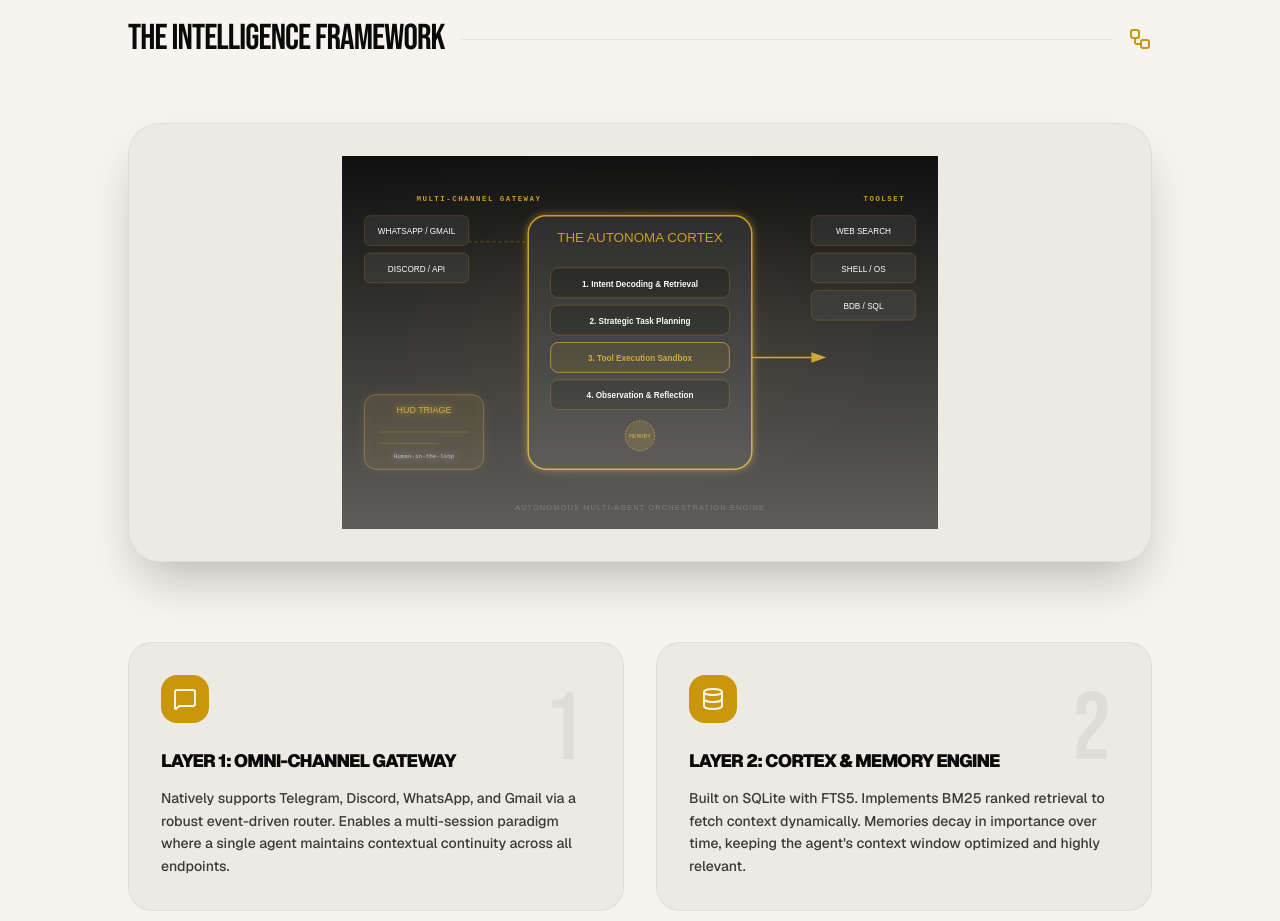
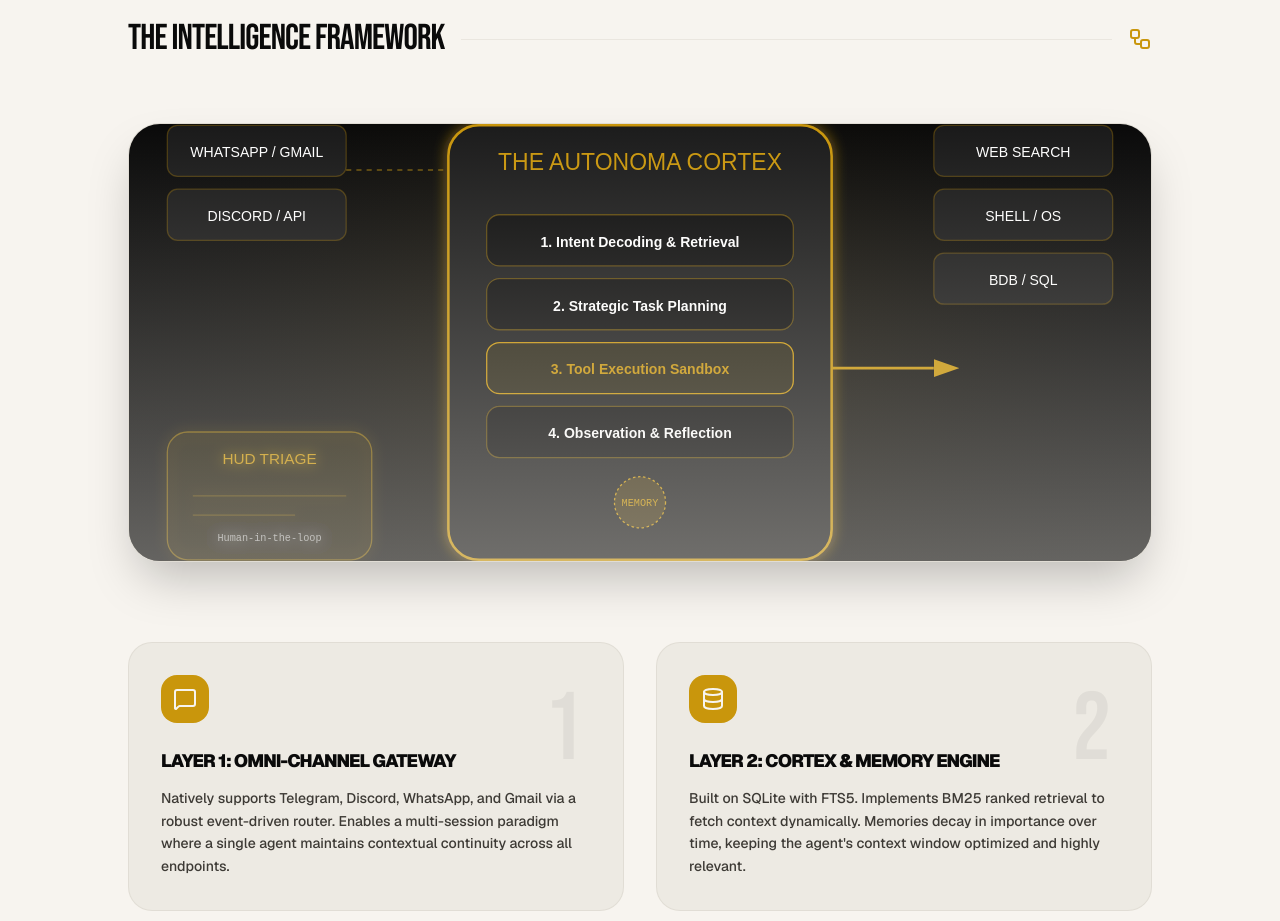
Before and after one commit to MuhammadUsmanGM/Portfolio, a Next.js app: page /projects/autonoma in a window 1280 px wide. Shown: the part 1320-2241 px from the top of the page. Built offline with nearby package versions, Linux system fonts and the light colour scheme.

Commit message:
style(case-studies): updated diagram svgs to object-cover for seamless edge-to-edge fit

```diff
--- a/app/projects/autonoma/page.tsx
+++ b/app/projects/autonoma/page.tsx
@@ -148,7 +148,7 @@ const AutonomaCaseStudy = () => {
                 alt="Autonoma Cognitive Architecture"
                 fill
                 unoptimized
-                className="object-contain p-4 md:p-8"
+                className="object-cover"
              />
              <div className="absolute inset-0 bg-gradient-to-t from-bg-2/40 to-transparent pointer-events-none" />
           </div>
--- a/app/projects/codelens/page.tsx
+++ b/app/projects/codelens/page.tsx
@@ -191,7 +191,7 @@ const CodeLensCaseStudy = () => {
                 alt="CodeLens Neural Pipeline"
                 fill
                 unoptimized
-                className="object-contain p-4 md:p-8"
+                className="object-cover"
              />
              <div className="absolute inset-0 bg-gradient-to-t from-bg-2/40 to-transparent pointer-events-none" />
           </div>
--- a/app/projects/ferrumdb/page.tsx
+++ b/app/projects/ferrumdb/page.tsx
@@ -135,7 +135,7 @@ const FerrumCaseStudy = () => {
                 alt="FerrumDB Architecture Diagram"
                 fill
                 unoptimized
-                className="object-contain p-4 md:p-8"
+                className="object-cover"
              />
              <div className="absolute inset-0 bg-gradient-to-t from-bg-2/40 to-transparent pointer-events-none" />
           </div>
--- a/app/projects/promptly/page.tsx
+++ b/app/projects/promptly/page.tsx
@@ -142,7 +142,7 @@ const PromptlyCaseStudy = () => {
                 alt="Promptly MCP Architecture"
                 fill
                 unoptimized
-                className="object-contain p-4 md:p-8"
+                className="object-cover"
              />
              <div className="absolute inset-0 bg-gradient-to-t from-bg-2/40 to-transparent pointer-events-none" />
           </div>
```
